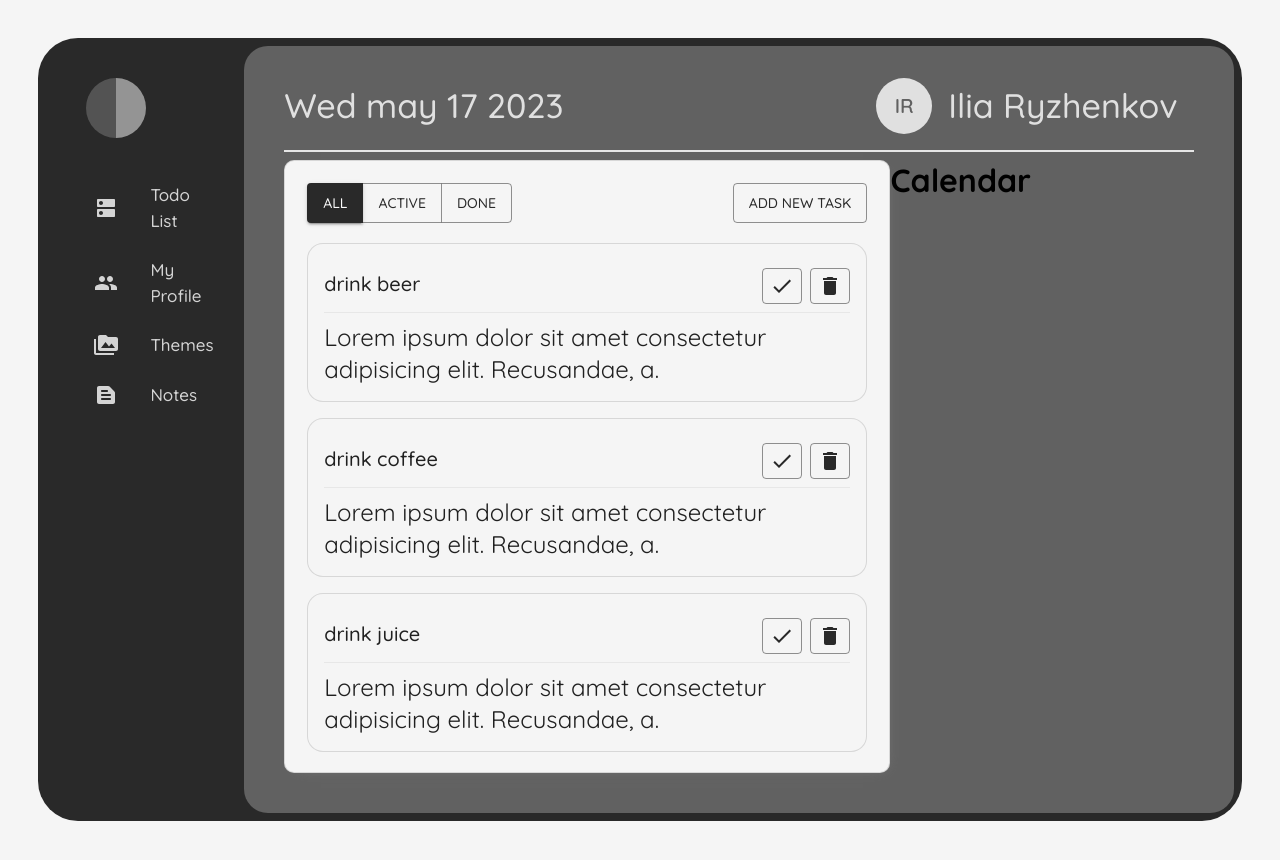
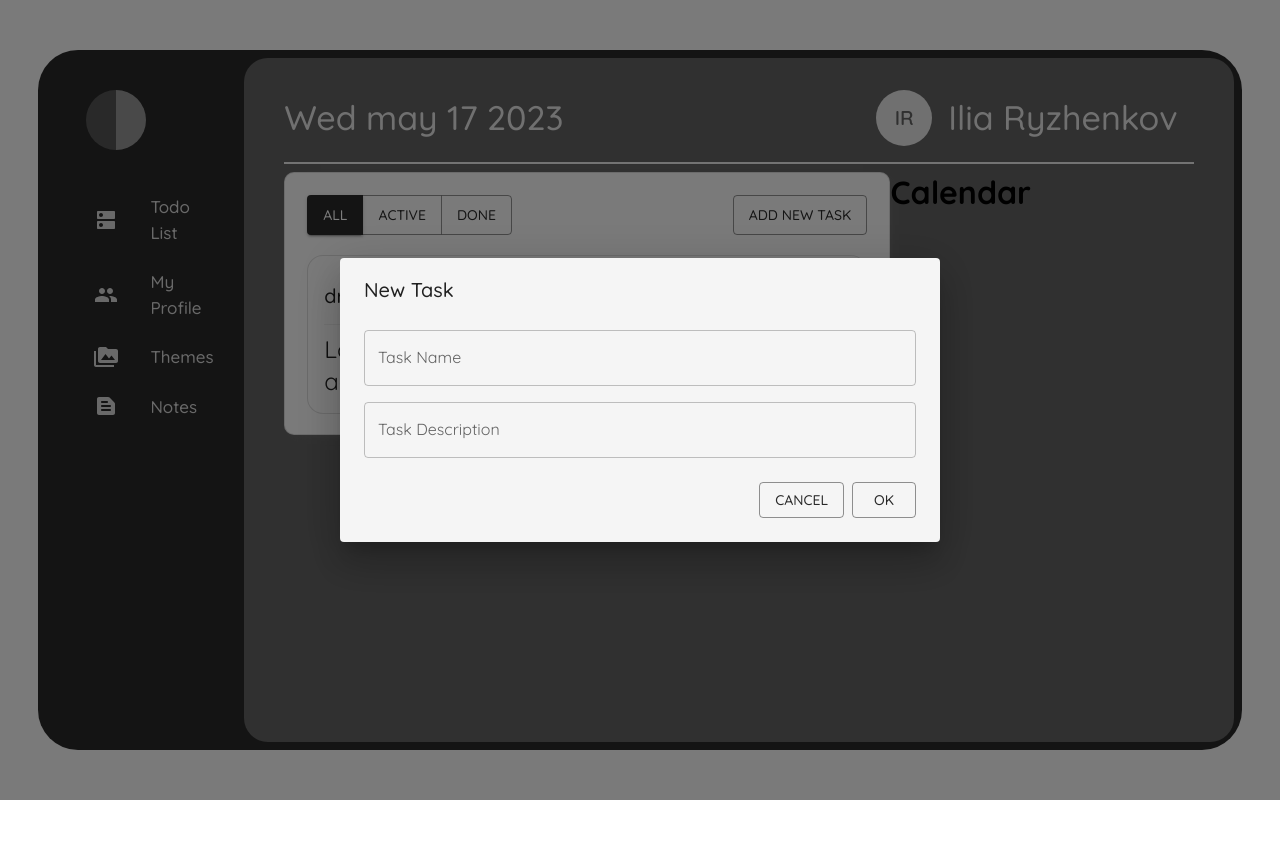
Before and after one commit to IliaRyzhenkov/calendar, a React (Create React App) app: page / in a window 1280 px wide. Both pictures are taken after a click on the button "ADD NEW TASK". After the commit the page ends 800 px from the top, so only its background shows below. Built offline with nearby package versions, Linux system fonts and the light colour scheme.

Commit message:
add AddTask

```diff
--- /dev/null
+++ b/src/modules/todo/components/addTask.tsx
@@ -0,0 +1,70 @@
+import { Button, TextField } from '@mui/material'
+import Dialog from '@mui/material/Dialog';
+import DialogActions from '@mui/material/DialogActions';
+import DialogContent from '@mui/material/DialogContent';
+import DialogTitle from '@mui/material/DialogTitle';
+import { useState } from 'react';
+import TodoStore from '../../../store/todo'
+
+
+
+const AddTask = () => {
+
+  const [open, setOpen] = useState(false);
+  const [taskItem, setTaskItem] = useState({ title: '', body: '' })
+
+
+  return (
+    <>
+      <Button variant="outlined"
+        sx={{ height: '40px' }}
+        onClick={() => setOpen(true)}
+      >
+        Add New Task
+      </Button>
+      <Dialog
+        open={open}
+        onClose={() => setOpen(false)}
+        maxWidth={'sm'}
+        fullWidth={true}
+      >
+        <DialogTitle>
+          New Task
+        </DialogTitle>
+        <DialogContent sx={{ pb: 0 }}>
+          <TextField
+            fullWidth
+            value={taskItem.title}
+            onChange={e => setTaskItem({ ...taskItem, title: e.target.value })}
+            label='Task Name'
+            sx={{ mb: 2, mt: 1 }}
+          />
+          <TextField
+            fullWidth
+            value={taskItem.body}
+            onChange={e => setTaskItem({ ...taskItem, body: e.target.value })}
+            label='Task Description'
+          />
+        </DialogContent>
+        <DialogActions sx={{ p: 3 }}>
+          <Button variant='outlined'
+            onClick={() => setOpen(false)}
+          >
+            Cancel
+          </Button>
+          <Button variant='outlined'
+            onClick={() => {
+              setOpen(false);
+              TodoStore.addNewTask(taskItem)
+              setTaskItem({ title: '', body: '' })
+            }}
+          >
+            Ok
+          </Button>
+        </DialogActions>
+      </Dialog>
+    </>
+  )
+}
+
+export default AddTask
--- a/src/modules/todo/components/taskForm.tsx
+++ b/src/modules/todo/components/taskForm.tsx
@@ -1,4 +1,6 @@
+
 import { Box, Button, ButtonGroup } from "@mui/material"
+import AddTask from "./addTask"
 
 const buttons = [
   <Button variant="contained" key="all">All</Button>,
@@ -15,11 +17,7 @@
       <ButtonGroup sx={{ height: '40px' }}>
         {buttons}
       </ButtonGroup>
-      <Button variant="outlined"
-        sx={{ height: '40px' }}
-      >
-        Add New Task
-      </Button>
+      <AddTask />
     </Box>
   )
 }
--- a/src/modules/todo/components/taskList.tsx
+++ b/src/modules/todo/components/taskList.tsx
@@ -1,33 +1,21 @@
 import { Box } from "@mui/material"
 import TaskItem from "./taskItem"
+import TodoStore from '../../../store/todo'
+import { observer } from "mobx-react"
 
-const tasks = [
-  {
-    title: 'drink beer',
-    body: 'Lorem ipsum dolor sit amet consectetur adipisicing elit. Recusandae, a.'
-  },
-  {
-    title: 'drink coffee',
-    body: 'Lorem ipsum dolor sit amet consectetur adipisicing elit. Recusandae, a.'
-  },
-  {
-    title: 'drink juice',
-    body: 'Lorem ipsum dolor sit amet consectetur adipisicing elit. Recusandae, a.'
-  }
-]
 
-const TaskList = () => {
+const TaskList = observer(() => {
   return (
     <Box my={2.5}>
       {
-        tasks.map((task) => (
-          <TaskItem title={task.title} body={task.body} />
+        TodoStore.todoArray.map((task) => (
+          <TaskItem title={task.title} body={task.body} key={task.title} />
         ))
       }
 
 
     </Box>
   )
-}
+})
 
 export default TaskList
--- /dev/null
+++ b/src/store/todo.ts
@@ -0,0 +1,24 @@
+import {makeAutoObservable} from 'mobx'
+
+
+class TodoStore{
+    constructor(){
+        makeAutoObservable(this)
+    }
+    todoArray = [
+      {
+        title: 'drink beer',
+        body: 'Lorem ipsum dolor sit amet consectetur adipisicing elit. Recusandae, a.'
+      }
+    ]
+
+    addNewTask(taskItem : {title:string, body:string}){
+      this.todoArray = [...this.todoArray, taskItem]
+
+    }
+
+}
+
+
+
+export default new TodoStore()
```
